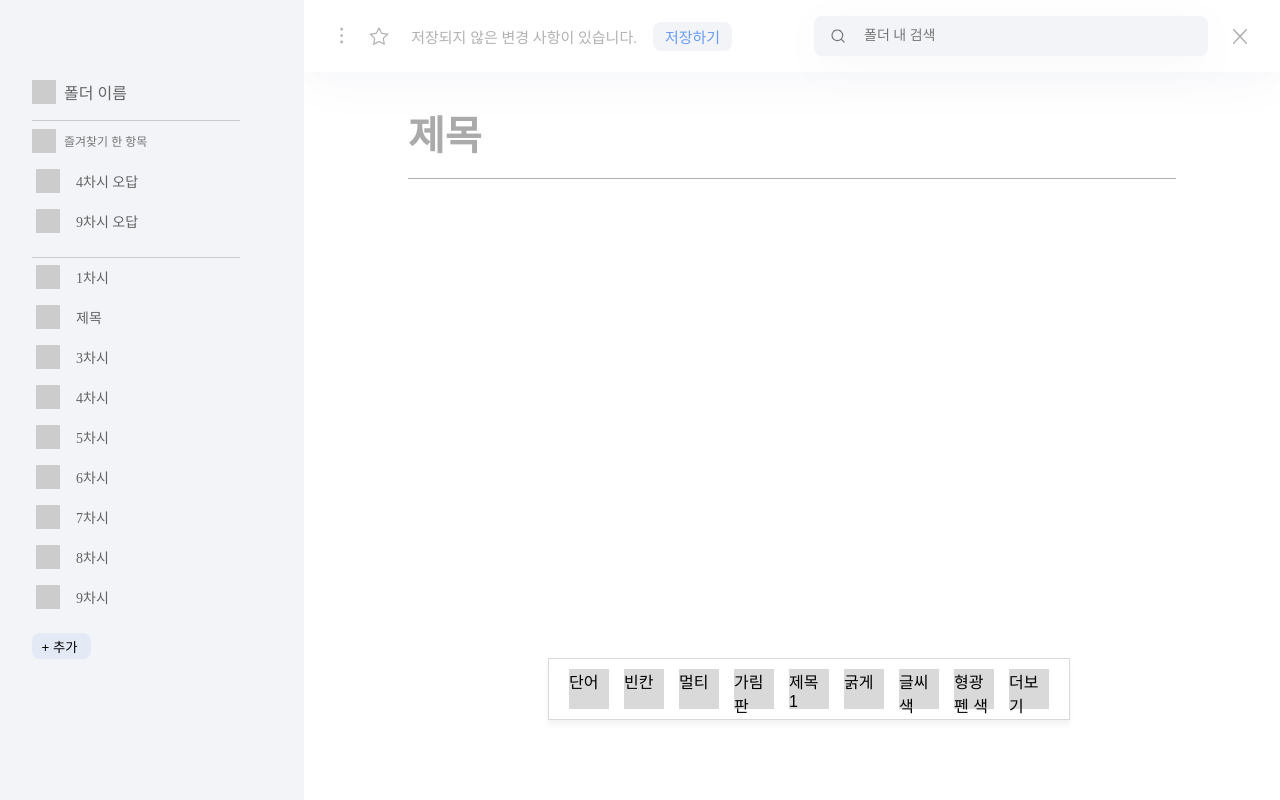
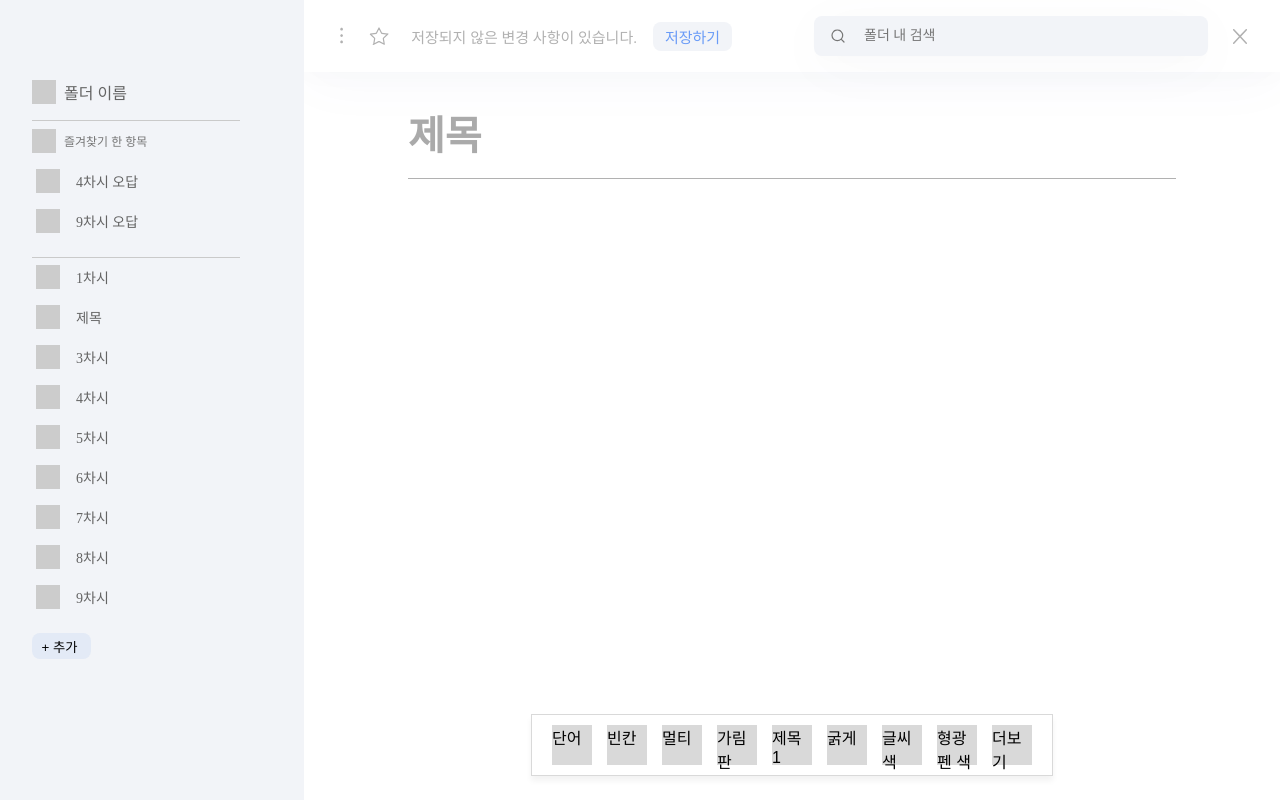
Before and after one commit to UMC-CARDIFY/Client-V1, a React (Vite) app: page /noteeditor in a window 1280 px wide. Built offline with nearby package versions, Linux system fonts and the light colour scheme.

Commit message:
chore: toolbar 레이아웃 변경

```diff
--- a/src/pages/NoteEditor/components/Editor/Content.jsx
+++ b/src/pages/NoteEditor/components/Editor/Content.jsx
@@ -1,4 +1,4 @@
-import React, { useRef, useEffect } from 'react';
+import { useRef, useEffect } from 'react';
 import styled from 'styled-components';
 import { EditorState } from 'prosemirror-state';
 import { EditorView } from 'prosemirror-view';
--- a/src/pages/NoteEditor/components/Editor/ToolBar.jsx
+++ b/src/pages/NoteEditor/components/Editor/ToolBar.jsx
@@ -11,9 +11,8 @@ gap: 0.9375rem;
     border: 1.25px solid #D9D9D9;
     background: #FFF;
     box-shadow: 0px 5px 6px 0px rgba(0, 0, 0, 0.05);
-position: absolute;
-bottom: 9.5rem;
-left: 25%;
+    position: fixed;
+    bottom: 1.5rem;
     `;
 
 const ToolBarItem = styled.div`
--- a/src/pages/NoteEditor/components/Editor/index.jsx
+++ b/src/pages/NoteEditor/components/Editor/index.jsx
@@ -32,15 +32,24 @@ const Divider = styled.div`
     box-sizing: border-box;
 `;
 
+const ToolBarWrapper = styled.div`
+    display: flex;
+    justify-content: center;
+    width: 100%;
+`;
+
 const Editor = () => {
     return (
         <EditorContainer>
             <Title />
             <Divider />
             <Content />
-            <ToolBar />
+            <ToolBarWrapper>
+                <ToolBar />
+            </ToolBarWrapper>
         </EditorContainer>
     );
 };
 
+
 export default Editor;
```
Lines whose indentation alone changed are shown as unchanged.
